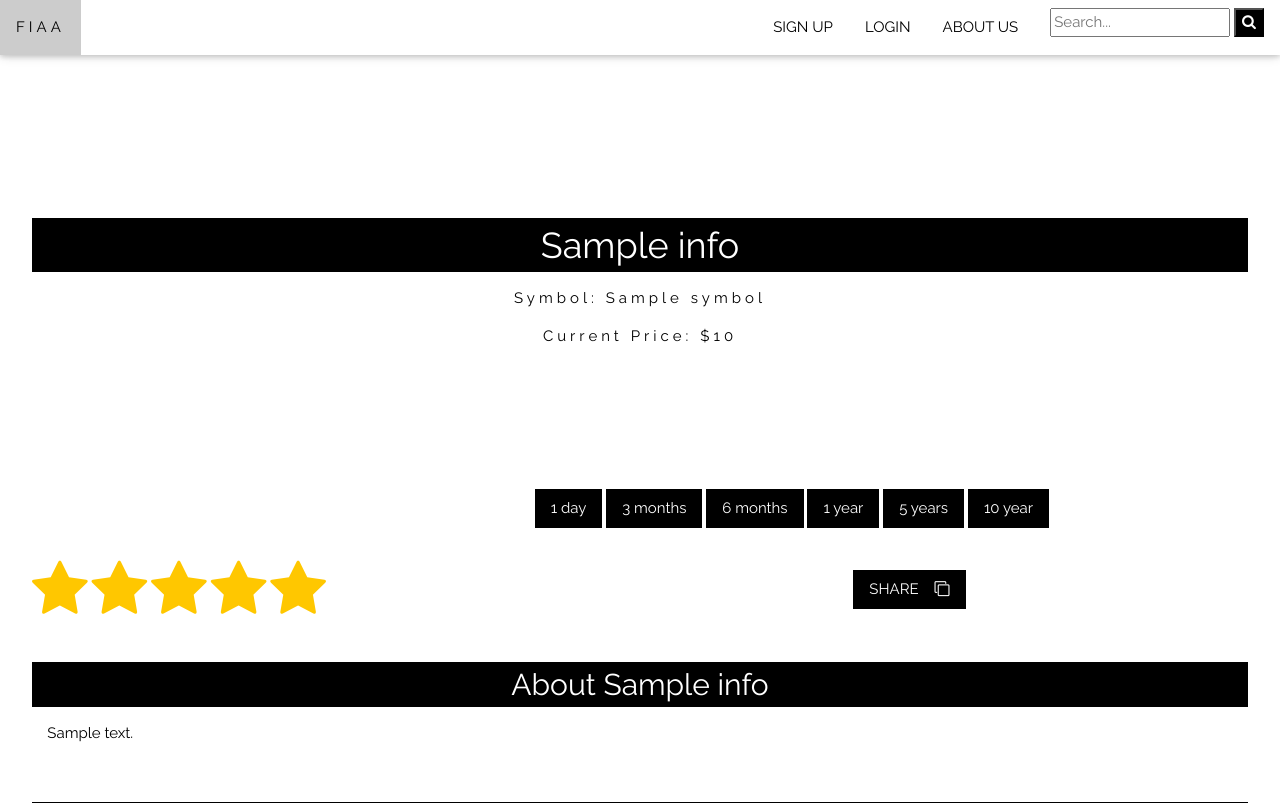
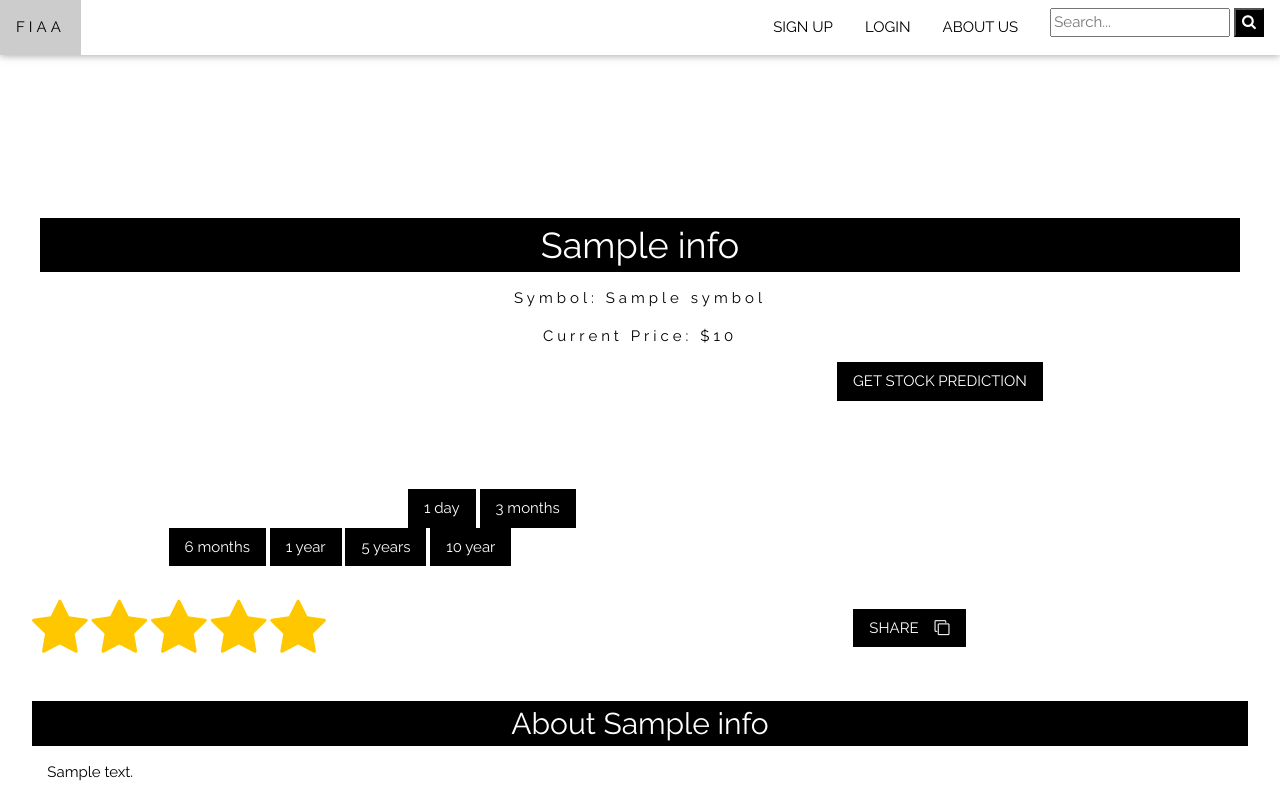
Before and after one commit to KimiNoNawa1610/Financial-Applicaiton-Analysis-Project, a Flask app: template Source Code/website/templates/search.html in a window 1280 px wide. Shown: the top 803 px of the page. Run offline with Flask 2, Linux system fonts and the light colour scheme; data comes from the database, SQL or seed files in the repository; the template is opened without the code that fills it: values that come from a table or form of the project are taken from there, most other values are stand-ins (such as "Sample title", 1, 10 or a date in 2020); a map, chart or similar area stays blank; some libraries are stand-ins or nearby versions.

Commit message:
two column

```diff
--- a/Source Code/website/templates/search.html
+++ b/Source Code/website/templates/search.html
@@ -35,12 +35,14 @@
   /* End of Star Rating */
 </style>
 
+<div class="w3-row-padding">
   <div class="w3-container w3-center" style="margin-top:128px" id="search">
     <div class="text-light w3-black">
       <h1 class="w3-center">{{Info.get("longName","Does not have a name")}}</h1>
     </div>
     <p class="w3-wide">Symbol: <span id="symbol">{{Info.get("symbol","does not have a name")}}</span></p>
     <p class="w3-wide">Current Price: $<span id="dayHigh">{{Info.get("currentPrice","can't get current price")}}</span></p>
+    <div class="w3-half">
       <div class="w3-container" style="width:100%;">
         <canvas id="myChart"></canvas>
         <button id="day" class="w3-button w3-black">1 day</button>
@@ -50,8 +52,17 @@
         <button id="year5" class="w3-button w3-black">5 years</button>
         <button id="year10" class="w3-button w3-black">10 year</button>
       </div>
+    </div>
+    <div class="w3-half">
+      <Button class="w3-button w3-black" id="prediction">GET STOCK PREDICTION</button>
+      <!--prediction-->
+      <div class="w3-container" style="width:100%;">
+        <canvas id="predictionChart"></canvas>
+      </div>
+    </div>
+  </div>
+</div>
 
-</div>
 
 <div class="w3-row-padding" style="margin-top:32px">
   <!--Rating-->
@@ -113,8 +124,7 @@
     <p><b>50 day average: </b>{{Info['fiftyDayAverage']}}</p>
     <p><b>200 day average: </b>{{Info['twoHundredDayAverage']}}</p>
 
-  </di>
-
+  </div>
 </div>
 
 
@@ -200,16 +210,6 @@
   <form action="{{url_for('views.addComment',stockName=Info['symbol'])}}">
     <button class="w3-button w3-black" id="commentBtn">Add Comment</button>
   </form>
-</div>
-
-<Button class="w3-button w3-black" id="prediction">GET STOCK PREDICTION</button>
-<!--prediction-->
-<div class="w3-container" style="width:100%;">
-  <canvas id="predictionChart"></canvas>
-</div>
-
-
-
 </div>
 
 <script type="text/javascript" src="https://cdnjs.cloudflare.com/ajax/libs/Chart.js/2.3.0/Chart.js"></script>
```
Lines whose indentation alone changed are shown as unchanged.
